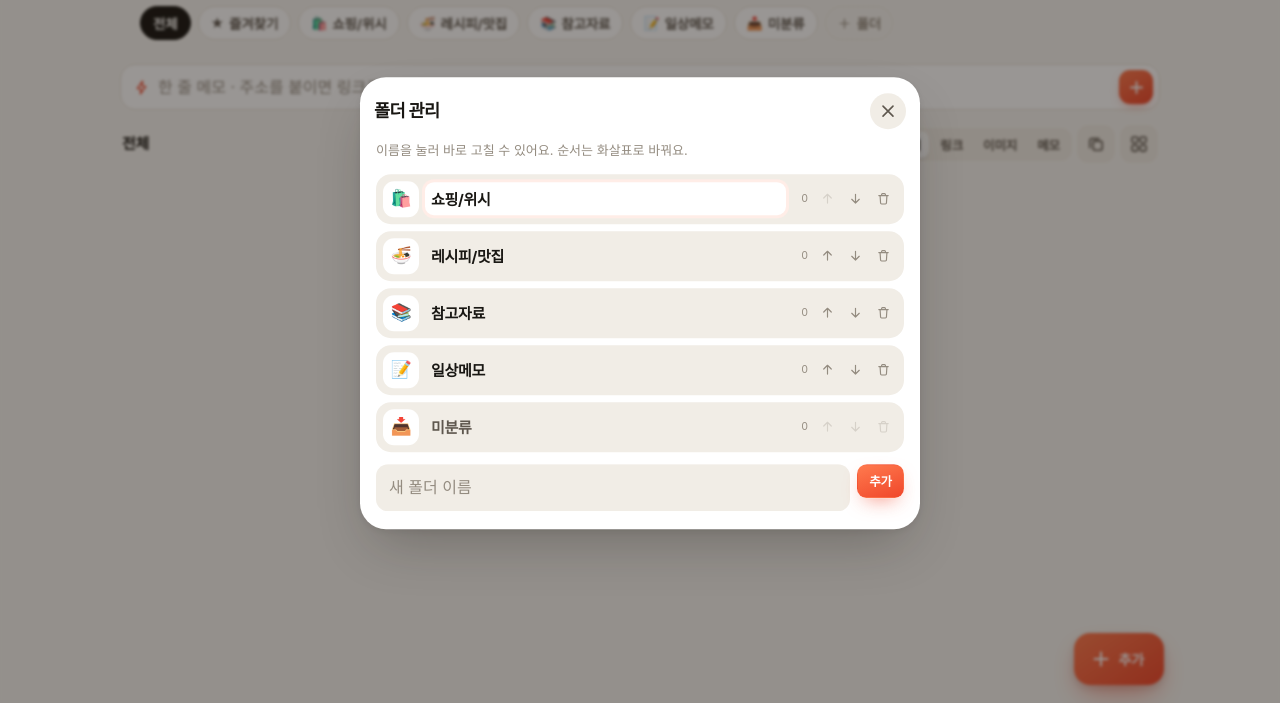
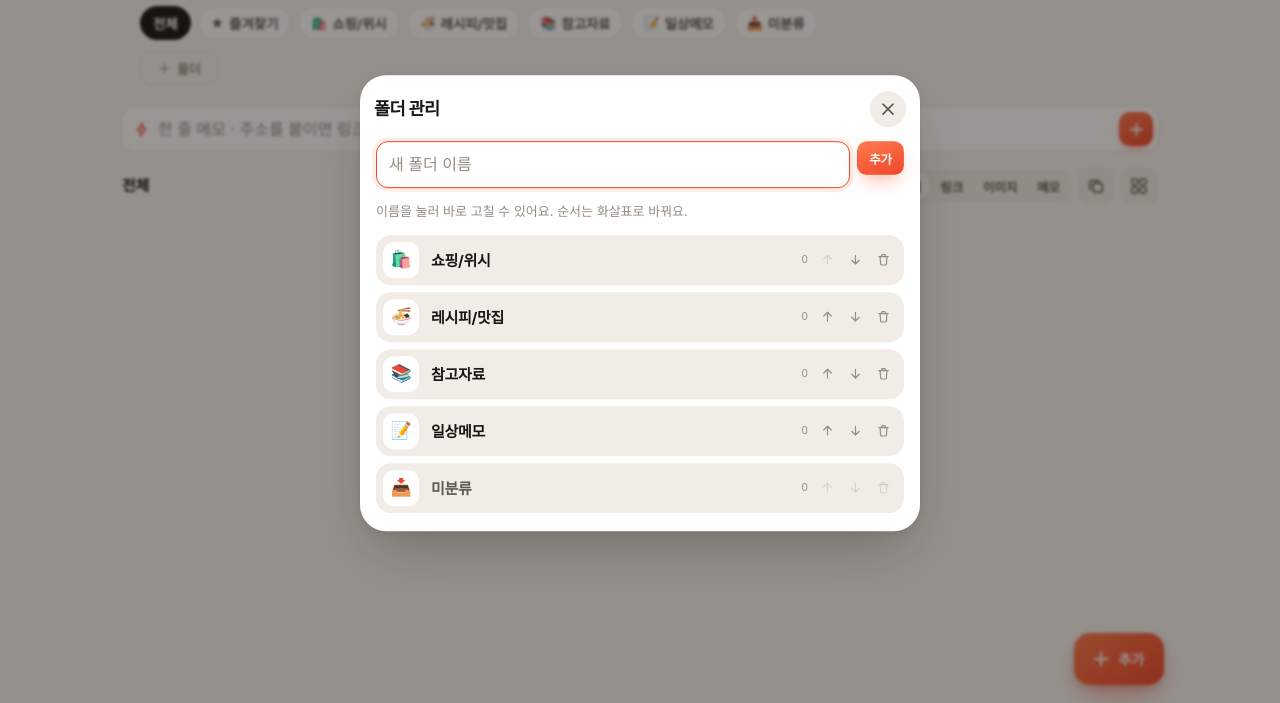
Before and after one commit to gagiyo/scrap-box, a plain HTML site: page index.html in a window 1280 px wide. Both pictures are taken after a click on the button "폴더". Shown: the part 97-800 px from the top of the page. Drawn offline with Linux system fonts and the light colour scheme.

Commit message:
폴더 UI 정리: '+ 폴더' 별도 칸 분리, 폴더 관리 입력창 상단 이동

```diff
--- a/app.js
+++ b/app.js
@@ -795,7 +795,7 @@ var previewTimer = null;
 var previewAbort = null;
 
 function cacheUI() {
-  ['searchInput', 'searchClear', 'quickCapture', 'quickInput', 'folderBar', 'itemArea', 'viewTitle', 'viewCount',
+  ['searchInput', 'searchClear', 'quickCapture', 'quickInput', 'folderBar', 'btnFolderManage', 'itemArea', 'viewTitle', 'viewCount',
     'typeSeg', 'btnView', 'viewIcon', 'viewIconUse', 'btnBundle', 'btnSelect', 'btnQuickAdd', 'btnSettings', 'fab', 'topbar',
     'selectionBar', 'selCount', 'selCopy', 'selMove', 'selDelete', 'selCancel', 'toasts',
     'addSheet', 'addHeading', 'addTypeSeg', 'addUrl', 'btnPasteUrl', 'previewCard',
@@ -860,8 +860,6 @@ function folderChipsHTML() {
     out.push(chipHTML(f.id, f.name, f.emoji || '📁', counts[f.id] || 0, f.color));
   });
 
-  out.push('<button type="button" class="chip add" data-folder-manage aria-label="폴더 관리">' +
-    '<svg class="ico"><use href="#i-plus"/></svg>폴더</button>');
   return out.join('');
 }
 
@@ -2675,6 +2673,9 @@ function wireEvents() {
     if (chip) setFolder(chip.getAttribute('data-folder'));
   });
 
+  // '+ 폴더' 칸은 폴더 목록 밖 별도 행에 있다.
+  if (ui.btnFolderManage) ui.btnFolderManage.addEventListener('click', openFolderSheet);
+
   ui.searchInput.addEventListener('input', function () {
     if (searchTimer) clearTimeout(searchTimer);
     var value = ui.searchInput.value;
--- a/index.html
+++ b/index.html
@@ -89,6 +89,11 @@
       </div>
 
       <nav class="folder-bar" id="folderBar" aria-label="폴더"></nav>
+      <div class="folder-tools">
+        <button type="button" class="folder-manage" id="btnFolderManage" data-folder-manage aria-haspopup="dialog" aria-label="폴더 관리">
+          <svg class="ico" aria-hidden="true"><use href="#i-plus"/></svg><span>폴더</span>
+        </button>
+      </div>
     </div>
   </header>
 
@@ -283,12 +288,12 @@
       </button>
     </header>
     <div class="sheet-body">
+      <div class="folder-add">
+        <input id="newFolderName" class="input" placeholder="새 폴더 이름" maxlength="20" autocomplete="off" aria-label="새 폴더 이름">
+        <button type="button" class="btn primary sm" id="btnAddFolder">추가</button>
+      </div>
       <p class="hint lead">이름을 눌러 바로 고칠 수 있어요. 순서는 화살표로 바꿔요.</p>
       <div class="folder-list" id="folderList"></div>
-      <div class="folder-add">
-        <input id="newFolderName" class="input" placeholder="새 폴더 이름" maxlength="20" autocomplete="off">
-        <button type="button" class="btn primary sm" id="btnAddFolder">추가</button>
-      </div>
       <div class="palette" id="palette" hidden>
         <div class="palette-emojis" id="paletteEmojis"></div>
         <div class="palette-colors" id="paletteColors"></div>
--- a/styles.css
+++ b/styles.css
@@ -313,6 +313,37 @@ a { color: var(--accent-ink); }
 }
 .chip.add .ico { width: 15px; height: 15px; }
 
+/* '+ 폴더' — 칩 목록 아래 별도 행 */
+.folder-tools {
+  display: flex;
+  margin-top: 8px;
+}
+.folder-manage {
+  flex: 1 1 auto;
+  display: inline-flex;
+  align-items: center;
+  justify-content: center;
+  gap: 5px;
+  height: 34px;
+  padding: 0 12px;
+  border: 1px dashed var(--line-strong);
+  border-radius: 11px;
+  background: transparent;
+  color: var(--ink-3);
+  font-size: 13px;
+  font-weight: 700;
+  letter-spacing: -0.01em;
+  white-space: nowrap;
+  transition: background 0.16s ease, color 0.16s ease, border-color 0.16s ease, transform 0.12s ease;
+}
+.folder-manage .ico { width: 15px; height: 15px; }
+.folder-manage:active {
+  transform: scale(0.985);
+  background: var(--surface-2);
+  border-color: var(--accent);
+  color: var(--ink);
+}
+
 /* ---------- quick capture (상단 빠른 입력) ---------- */
 .quick-capture {
   display: flex;
@@ -1368,8 +1399,9 @@ textarea.input {
 .mini-btn.danger:active { color: var(--danger); }
 .mini-btn:disabled { opacity: 0.28; }
 
-.folder-add { display: flex; gap: 7px; margin-top: 12px; }
+.folder-add { display: flex; gap: 7px; margin: 2px 0 14px; }
 .folder-add .input { flex: 1; }
+.folder-add .btn { flex: none; }
 
 .palette {
   margin-top: 11px;
@@ -1552,6 +1584,7 @@ textarea.input {
   .item-area { grid-template-columns: repeat(3, minmax(0, 1fr)); gap: 13px; }
   .app, .topbar-inner { padding-left: 20px; padding-right: 20px; }
   .folder-bar { padding-left: 20px; padding-right: 20px; margin: 0 -20px; scroll-padding-left: 20px; }
+  .folder-manage { flex: 0 0 auto; padding: 0 16px; }
   .brand h1 { font-size: 19.5px; }
   .sheet-panel { border-radius: 26px 26px 0 0; }
   .toasts { bottom: calc(96px + var(--safe-b)); }
--- a/sw.js
+++ b/sw.js
@@ -1,5 +1,5 @@
 /* 스크랩박스 서비스 워커 — 앱 껄데기는 캐시하고, 스크랩 데이터는 IndexedDB에만 둔다. */
-const CACHE = 'scrapbox-shell-v1';
+const CACHE = 'scrapbox-shell-v2';
 const SHELL = [
   './',
   './index.html',
```
